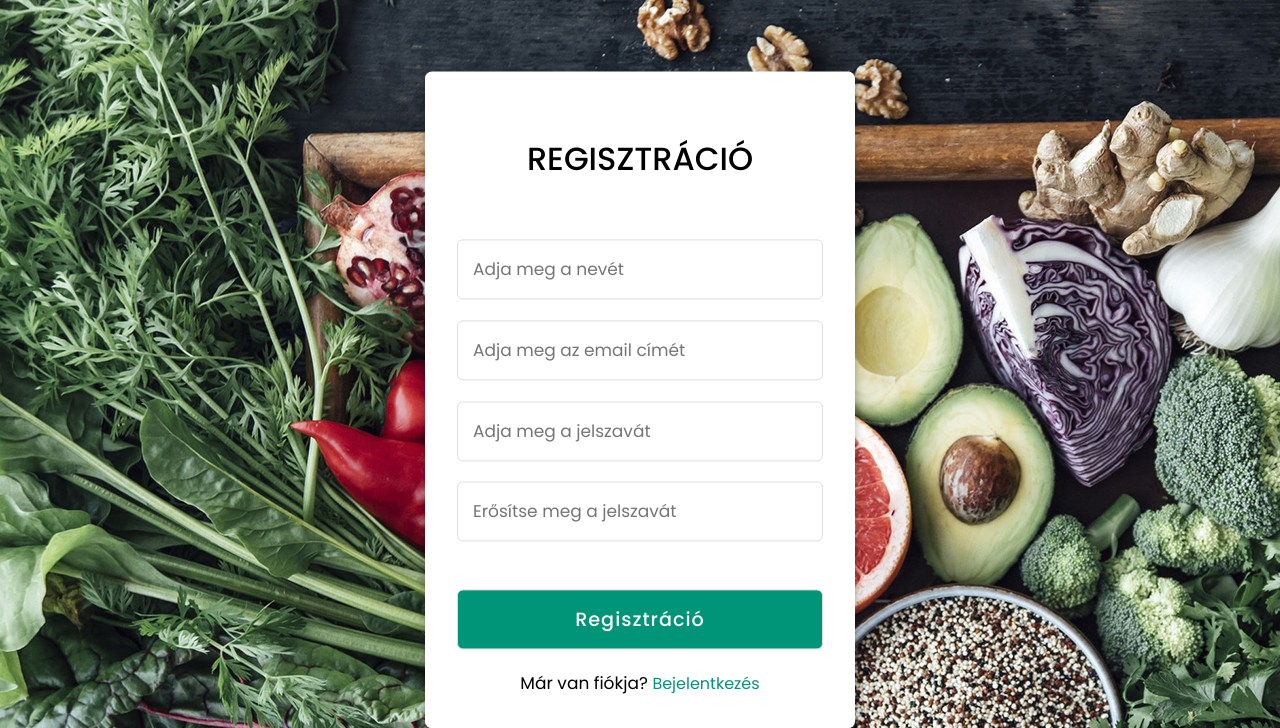
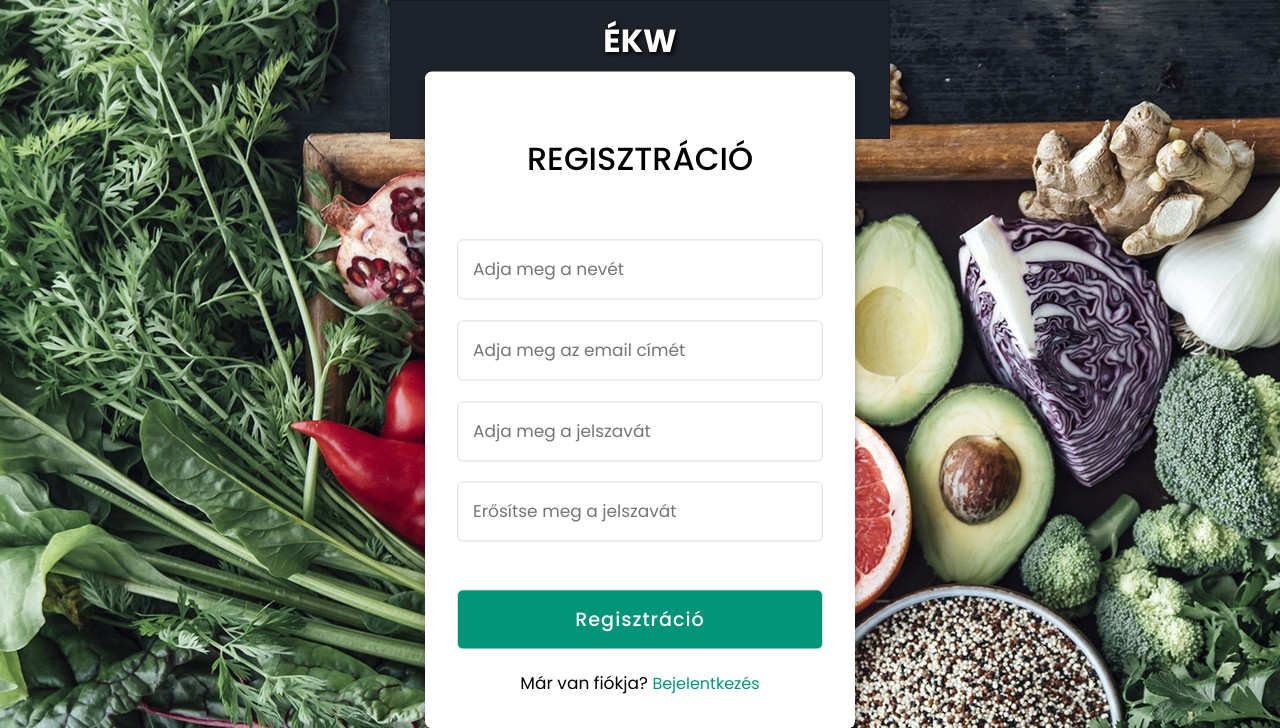
Before and after one commit to hferi55/szakdolgozat, a PHP site: page /regisztracio.php in a window 1280 px wide. Shown: the top 728 px of the page. Run offline with PHP 8.4, Linux system fonts and the light colour scheme.

Commit message:
főoldalheader hozzáadás
bejelentkezés és regisztráció oldalhoz hozzá adtam a főoldal headert hogy vissza lehessen onnan lépni a főoldalra

```diff
--- a/regisztracio.php
+++ b/regisztracio.php
@@ -69,6 +69,14 @@ if ($_SERVER["REQUEST_METHOD"] == "POST") {
     <link rel="stylesheet" href="style.css">
 </head>
 <body>
+
+<header class="fooldalheader">
+    <h1 class="cim">ÉKW</h1>
+    <nav class="navbar">
+        <a href="index.php">Főoldal</a>
+    </nav>
+</header>
+
     <div class="container">
         <div class="regisztracio kartya">
             <header>Regisztráció</header>
```
Also changed, not shown: bejelentkezes.php (+7 -0 lines).
